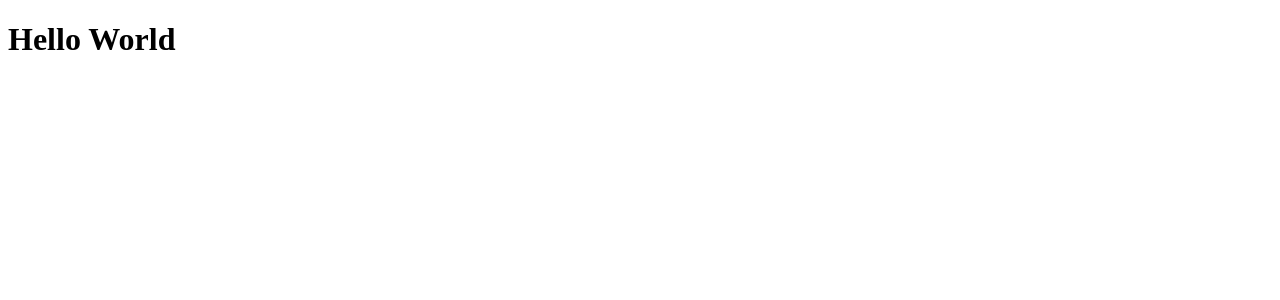
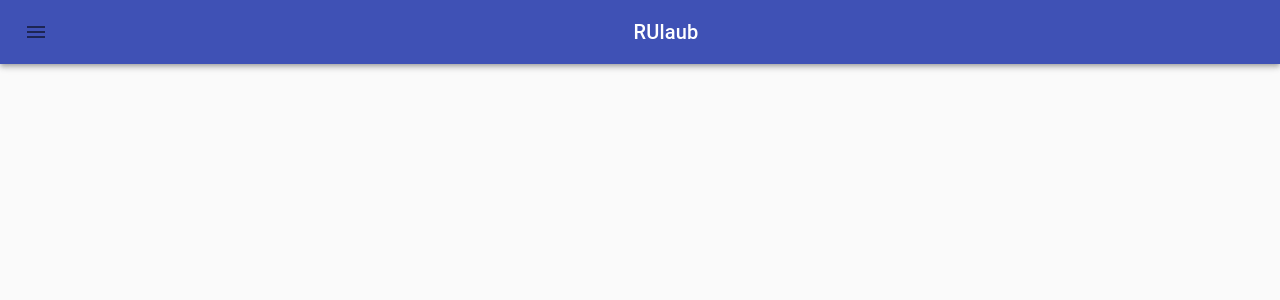
Before and after one commit to Cielquan/RUlaub, a React (Create React App) app: page / in a window 1280 px wide. Shown: the top 300 px of the page. Built offline with nearby package versions, Linux system fonts and the light colour scheme.

Commit message:
add navbar

```diff
--- a/src/App.tsx
+++ b/src/App.tsx
@@ -1,9 +1,12 @@
 import React from "react";
+import { CssBaseline } from "@material-ui/core";
+import Navbar from "./components/Navbar";
 
 function App(): React.ReactElement {
   return (
     <>
-      <h1>Hello World</h1>
+      <CssBaseline />
+      <Navbar title="RUlaub" />
     </>
   );
 }
--- /dev/null
+++ b/src/components/Navbar.tsx
@@ -0,0 +1,23 @@
+import React from "react";
+import { AppBar, Toolbar, Typography, IconButton } from "@material-ui/core";
+import MenuIcon from "@material-ui/icons/Menu";
+import useStyles from "../styles";
+
+const Navbar = ({ title }: { title: string }): React.ReactElement => {
+  const classes = useStyles();
+
+  return (
+    <AppBar position="static">
+      <Toolbar>
+        <IconButton className={classes.menuButton} edge="start">
+          <MenuIcon />
+        </IconButton>
+        <Typography className={classes.navbarTitle} variant="h6" align="center">
+          {title}
+        </Typography>
+      </Toolbar>
+    </AppBar>
+  );
+};
+
+export default Navbar;
--- /dev/null
+++ b/src/styles.ts
@@ -0,0 +1,12 @@
+import { makeStyles } from "@material-ui/core/styles";
+
+const useStyles = makeStyles((theme) => ({
+  menuButton: {
+    marginRight: theme.spacing(2),
+  },
+  navbarTitle: {
+    flexGrow: 1,
+  },
+}));
+
+export default useStyles;
```
